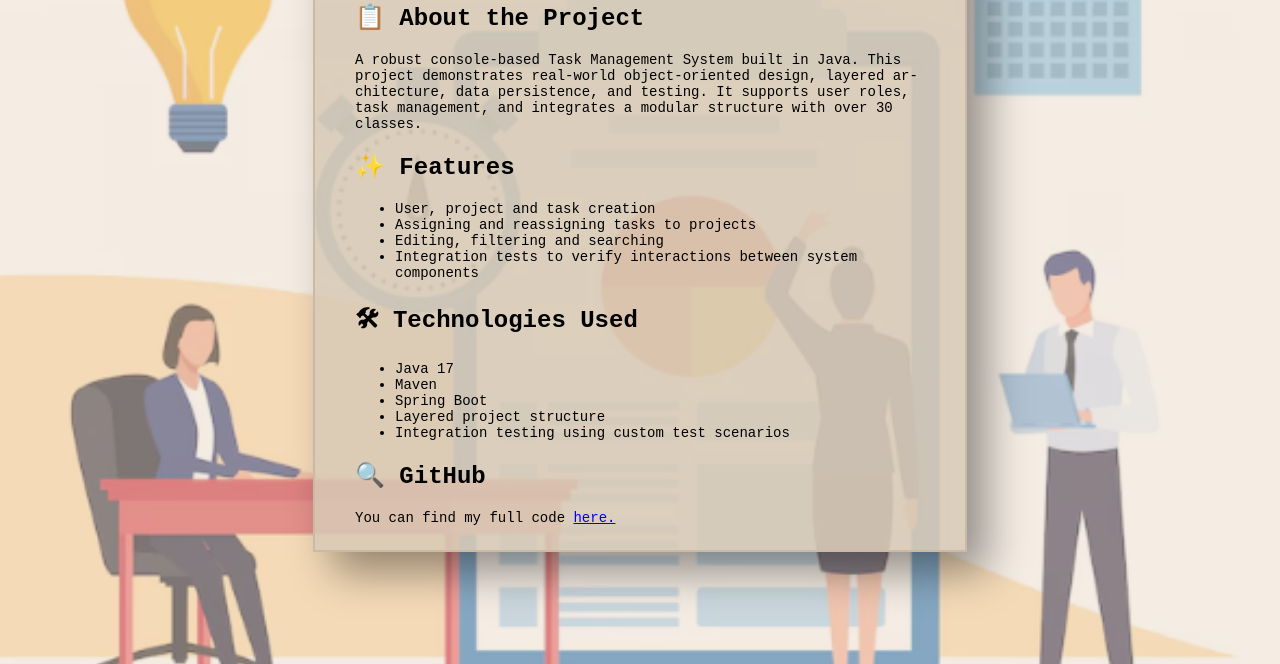
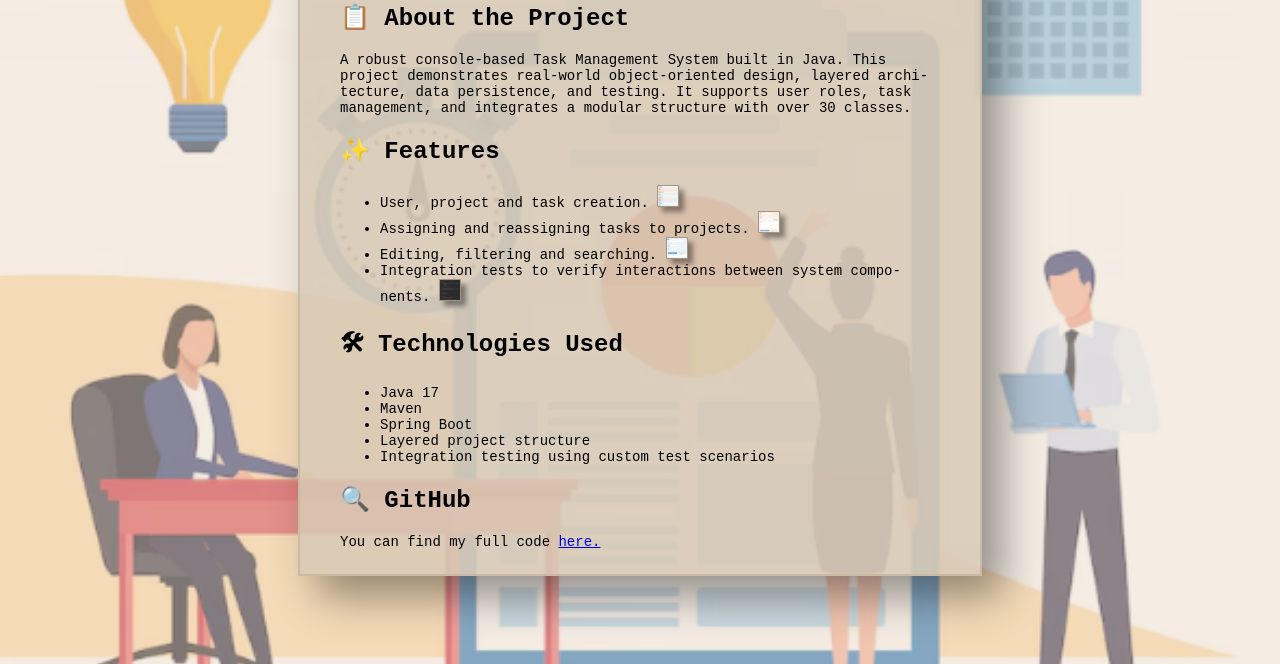
Before and after one commit to TraderMilan/moj_web, a plain HTML site: page ProjectPage/taskManagement.html in a window 1280 px wide. Shown: the part 136-800 px from the top of the page. Drawn offline with Linux system fonts and the light colour scheme.

Commit message:
pictures of app

```diff
--- a/ProjectPage/projectTemplate.css
+++ b/ProjectPage/projectTemplate.css
@@ -23,7 +23,7 @@ h2{
     "bottom bottom";
     border: 2px solid rgb(202, 185, 164);
     width: 80%;
-    max-width: 570px;
+    max-width: 600px;
     height: auto;
     margin: auto;
 
@@ -76,6 +76,26 @@ img{
     height: clamp(35px, 6.2vw, 55px);
 }
 
+.screen{
+    width: clamp(10px, 3vw, 20px);
+    height: clamp(10px, 3vw, 20px);
+    box-shadow: 5px 5px 5px rgba(0, 0, 0, 0.4) ;
+    border: 1px solid rgb(167, 148, 125);
+}
+
+.screen:hover{
+    width: clamp(250px, 60%, 550px);
+    height: auto;
+    position: fixed;
+    top: 50%;
+    left: 50%;
+    transform: translate(-50%, -50%);
+    box-shadow: 20px 20px 20px rgba(0, 0, 0, 0.6) ;
+}
+
+
+
+
 @media(max-width: 500px){
     .projectTemplate{
         width: 80vw;
--- a/ProjectPage/taskManagement.html
+++ b/ProjectPage/taskManagement.html
@@ -26,10 +26,10 @@
 
             <h2>✨ Features</h2>
             <ul>
-                <li>User, project and task creation</li>
-                <li>Assigning and reassigning tasks to projects</li>
-                <li>Editing, filtering and searching</li>
-                <li>Integration tests to verify interactions between system components</li>
+                <li>User, project and task creation. <img class="screen" src="../Pictures/gameScreens/taskOverview.png" alt="CRUD"></li>
+                <li>Assigning and reassigning tasks to projects. <img class="screen" src="../Pictures/gameScreens/assign.png" alt="assigning tasks"></li>
+                <li>Editing, filtering and searching. <img class="screen" src="../Pictures/gameScreens/filter.png" alt="filtering"></li>
+                <li>Integration tests to verify interactions between system components. <img class="screen" src="../Pictures/gameScreens/tests.png" alt="Integration tests"></li>
             </ul>
 
             <h2>🛠 Technologies Used</h2>
```
Also changed, not shown: ProjectPage/gladiator.html (+4 -4 lines), ProjectPage/pokemon.html (+5 -5 lines), Pictures/gameScreens/PokemonCRUD.png (added), Pictures/gameScreens/assign.png (added), Pictures/gameScreens/battle.png (added), Pictures/gameScreens/catchPokemon.png (added), Pictures/gameScreens/elixirs.png (added), Pictures/gameScreens/evolve.png (added), Pictures/gameScreens/filter.png (added), Pictures/gameScreens/options.png (added), Pictures/gameScreens/result.png (added), Pictures/gameScreens/seeAll.png (added), Pictures/gameScreens/taskOverview.png (added), Pictures/gameScreens/tests.png (added).
